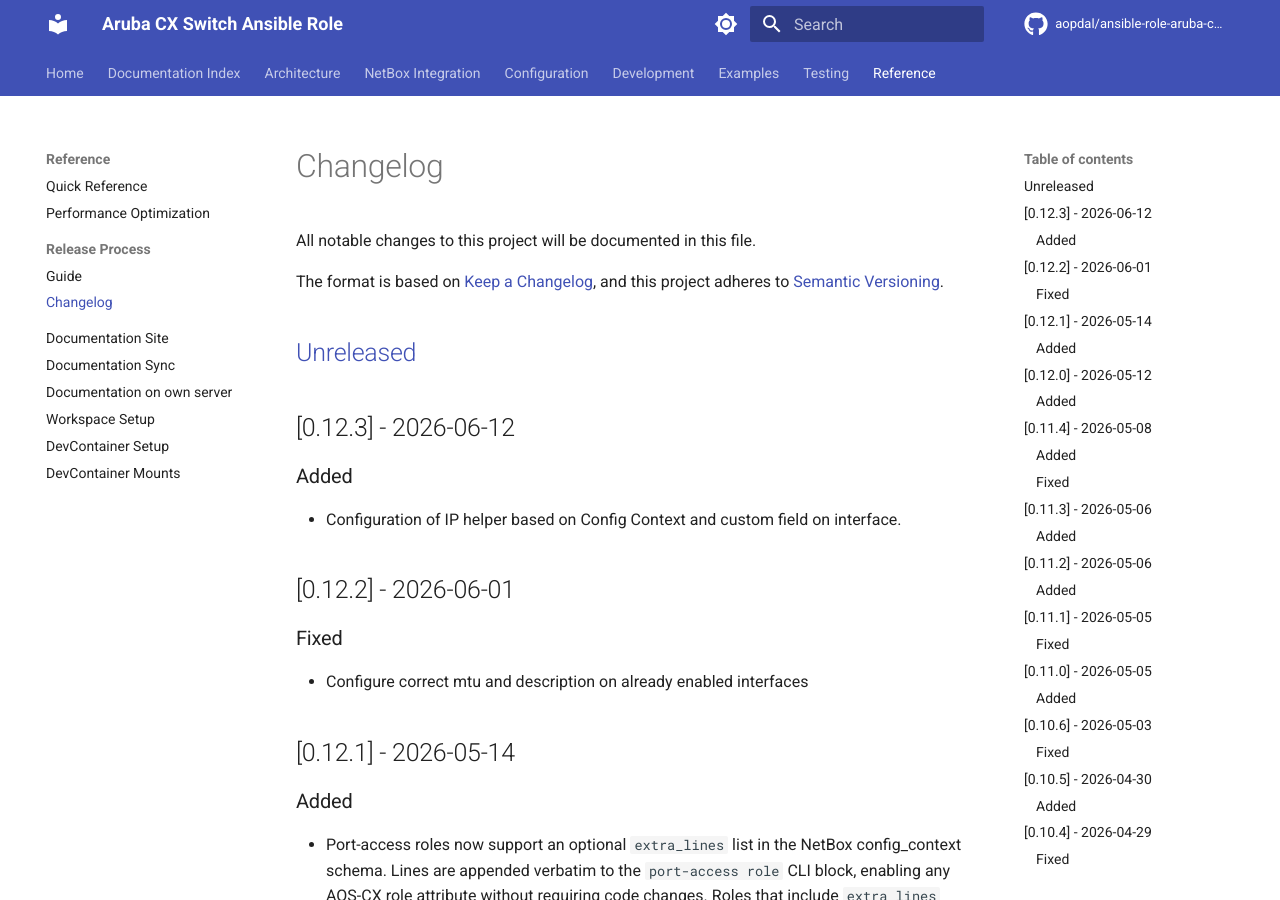
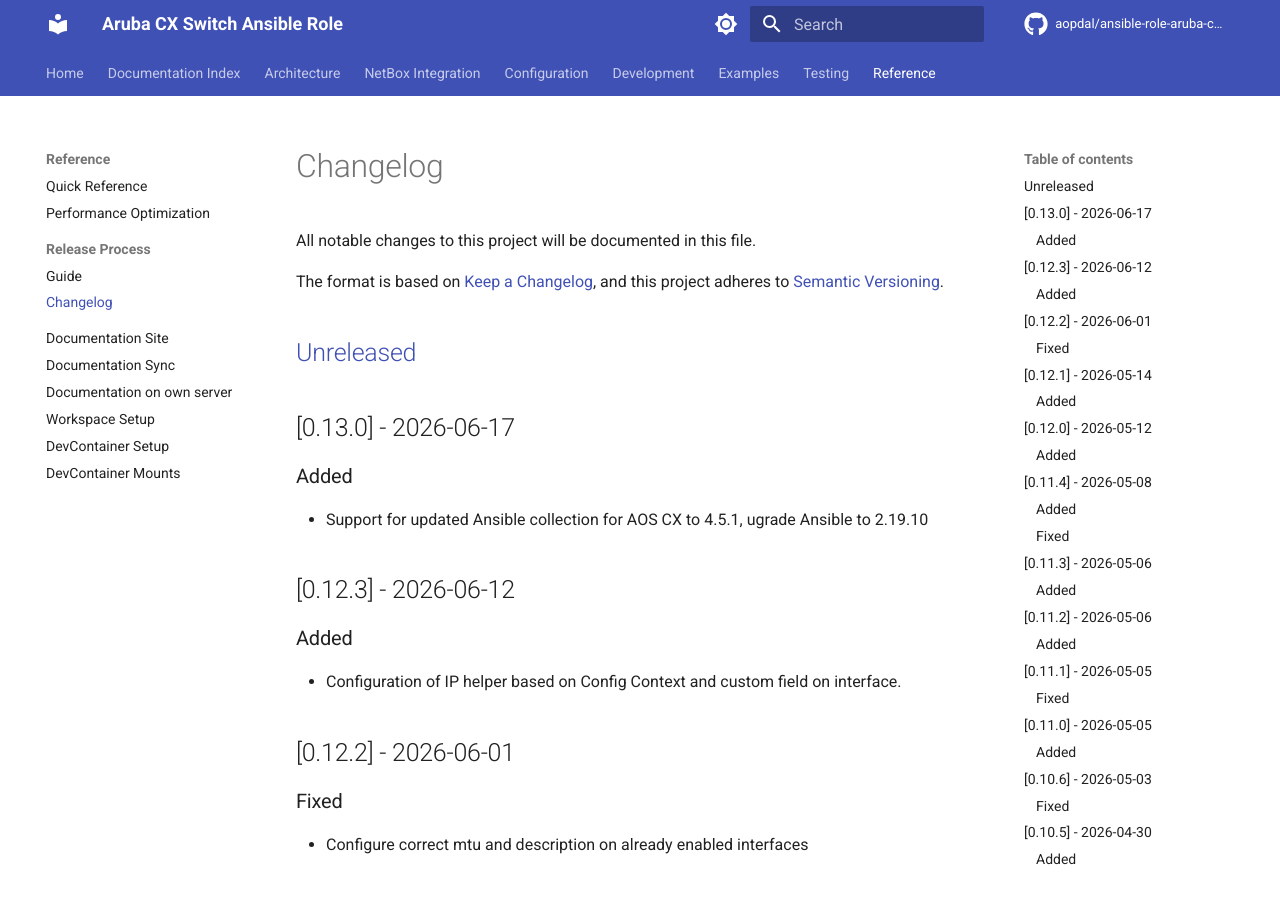
Before and after one commit to aopdal/ansible-role-aruba-cx-switch, an MkDocs documentation site: the page built from docs/CHANGELOG.md, in a window 1280 px wide and 900 px high. Built offline with MkDocs 1.6.1 and Material for MkDocs 9.7.7, drawn with Linux system fonts in a browser that asks for light colours; comment, search, counter and statistics services are not loaded.

Commit message:
chore: release version 0.13.0

```diff
--- a/docs/CHANGELOG.md
+++ b/docs/CHANGELOG.md
@@ -6,6 +6,12 @@
 and this project adheres to [Semantic Versioning](https://semver.org/spec/v2.0.0.html).
 
 ## [Unreleased]
+
+## [0.13.0] - 2026-06-17
+
+### Added
+
+- Support for updated Ansible collection for AOS CX to 4.5.1, ugrade Ansible to 2.19.10
 
 ## [0.12.3] - 2026-06-12
 
```
Also changed, not shown: CHANGELOG.md (+6 -0 lines), docs/index.md (+1 -1 lines), 1 other file.
